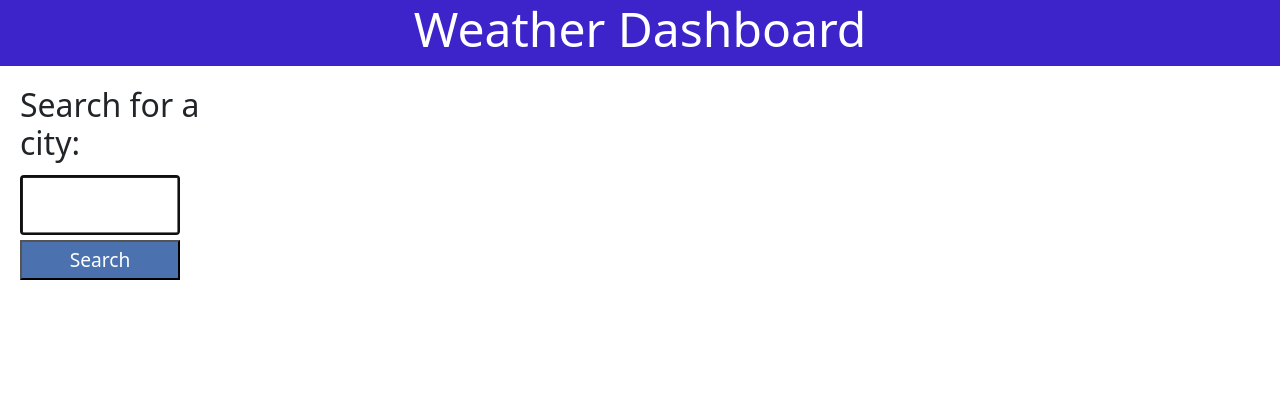
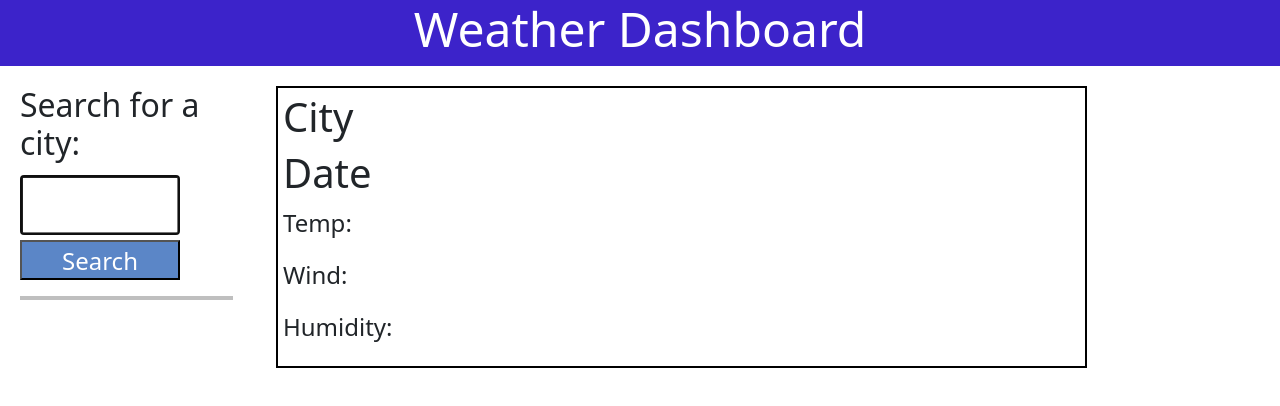
Before and after one commit to PeterKim89/Weather-Dashboard, a plain HTML site: page index.html in a window 1280 px wide. Drawn offline with nearby package versions, Linux system fonts and the light colour scheme.

Commit message:
current forecast template

```diff
--- a/assets/style.css
+++ b/assets/style.css
@@ -20,7 +20,7 @@ header h1 {
 }
 
 .search h2 {
-    font-size: 2rem;
+    font-size: 2em;
 }
 
 .searchBar input{
@@ -35,7 +35,35 @@ header h1 {
 .searchBar button {
     width: 75%;
     height: 40px;
-    background-color: rgb(75, 114, 174);
+    background-color: rgb(91, 134, 199);
     color: white;
-    font-size: 1.2em;
+    font-size: 1.5em;
 }
+
+hr {
+    border: 2px solid black;
+}
+
+.flex-row {
+    display: flex;
+    flex-wrap: wrap;
+}
+
+.forecastcontainer {
+    margin-top: 20px;
+}
+
+.currentForecastContainer {
+    display: block;
+    border: 2px solid black;
+    padding: 5px;
+    margin-left: 5%;
+}
+
+.currentForecastContainer h2 {
+    font-size: 2.5em;
+}
+
+.currentForecastContainer p {
+    font-size: 1.5em;
+}
--- a/index.html
+++ b/index.html
@@ -12,19 +12,29 @@
     <header>
         <h1>Weather Dashboard</h1>
     </header>
-    <main>
+    <main class="flex-row ">
         <aside class="search col-md-2" >
             <h2>Search for a city:</h2>
             <form class="searchBar">
                 <input name="city" id="cityName" type="text" autofocus="true" class="form-input" />
                 <button type="submit" class="searchBtn">Search</button>
             </form>
+            <hr>
+            <!-- append search history buttons here -->
+            <section class="searchHistoryContainer"></section>
+        </aside>
+        <div class="forecastcontainer col-md-8">
+            <section class="currentForecastContainer">
+                <h2 class="currentWeather">City<span id="searchCityName"></span></h2>
+                <h2 class="currentWeather">Date<span id="todayDate"></span></h2>
+                <p class="currentWeather">Temp:<span id="currentTemp"></span></p>
+                <p class="currentWeather">Wind:<span id="currentWind"></span></p>
+                <p class="currentWeather">Humidity:<span id="currentHumidity"></span></p>
+            </section>
+            <section class="futureForecast">
 
-
-        </aside>
-        <section>
-
-        </section>
+            </section>
+        </div>
     </main>
     <script src="./assets/script.js"></script>
 </body>
```
